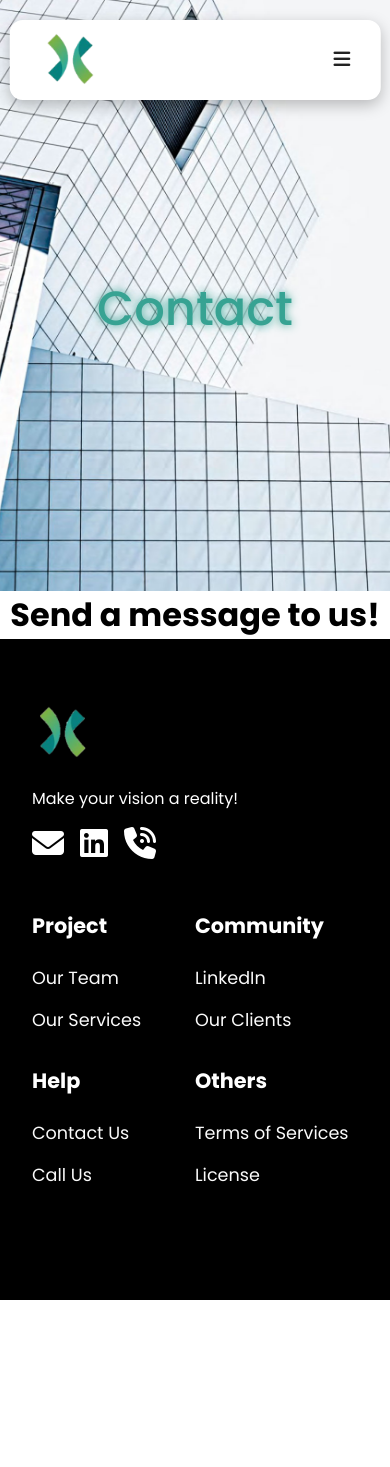
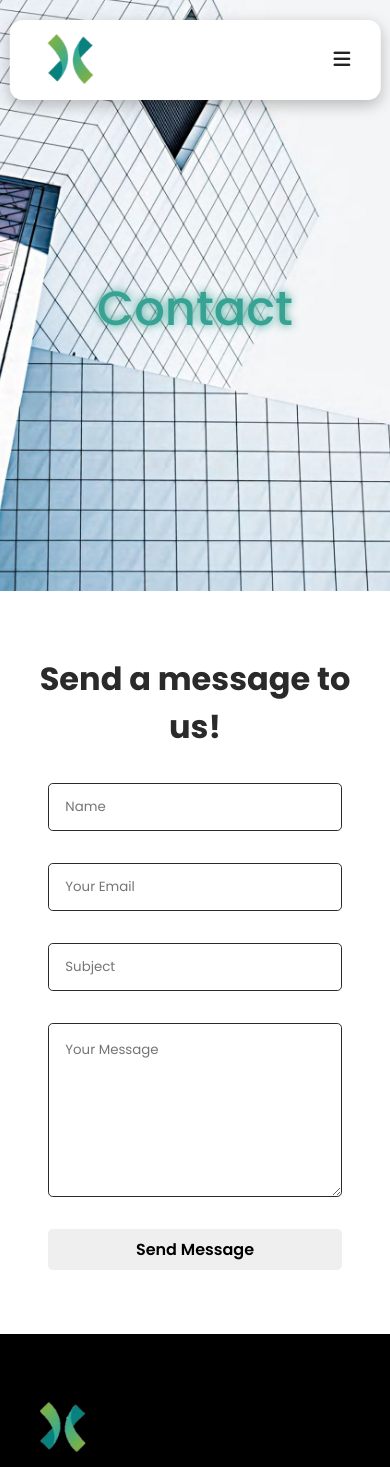
Before and after one commit to carlaaguero/Future-Achievement, a React (Create React App) app: page /contact in a window 390 px wide. Shown: the top 1467 px of the page. Before the commit the page ends 1300 px from the top, so only its background shows below. Built offline with nearby package versions, Linux system fonts and the light colour scheme.

Commit message:
Creating Contact Form components, setting up using EmailJS, adding CSS and responsive styles, and README.md.

```diff
--- a/package.json
+++ b/package.json
@@ -6,6 +6,7 @@
     "@testing-library/jest-dom": "^5.17.0",
     "@testing-library/react": "^13.4.0",
     "@testing-library/user-event": "^13.5.0",
+    "emailjs-com": "^3.2.0",
     "react": "^18.2.0",
     "react-dom": "^18.2.0",
     "react-icons": "^5.0.1",
--- a/src/components/ContactForm.css
+++ b/src/components/ContactForm.css
@@ -0,0 +1,55 @@
+.form-container {
+    margin: 4rem 6rem;
+    color: #2a2a2a;
+}
+
+.form-container form {
+    padding-top: 3rem;
+    display: flex;
+    flex-direction: column;
+    width: 50%;
+    margin: auto;
+}
+
+.form-container input{
+    height: 3rem;
+    padding: 0 1rem;
+    margin-bottom: 2rem;
+    border-radius: .3rem;
+    border: 1px solid #2a2a2a;
+}
+
+.form-container textarea {
+    padding: 1rem;
+    margin-bottom: 2rem;
+    border-radius: 0.3rem;
+    border: 1px solid #2a2a2a;
+}
+
+.form-container button {
+    display: inline;
+}
+
+.confirmation-message {
+    padding-top: 3rem;
+    display: flex;
+    flex-direction: column;
+    width: 50%;
+    margin: auto;
+    background-color: #38a393;
+    color: white;
+    padding: 10px;
+    border-radius: 5px;
+    margin-top: 10px;
+    text-align: center;
+}
+
+@media screen and (max-width: 850px) {
+    .form-container {
+        margin: 4rem 2rem;
+    }
+    .form-container form {
+        padding-top: 2rem;
+        width: 90%;
+    }
+}
--- a/src/components/ContactForm.js
+++ /dev/null
@@ -1,11 +0,0 @@
-import "./ContactForm.css"
-
-function ContactForm() {
-    return(
-        <div className="form-container">
-            <h1>Send a message to us!</h1>
-        </div>
-    )
-}
-
-export default ContactForm
--- /dev/null
+++ b/src/components/ContactForm.jsx
@@ -0,0 +1,35 @@
+import "./ContactForm.css"
+import React, { useRef, useState } from 'react'
+import emailjs from 'emailjs-com'
+
+const ContactForm = () => {
+    const form = useRef();
+    const [enviado, setEnviado] = useState(false);
+
+    const sendEmail = (e) => {
+      e.preventDefault();
+
+      emailjs.sendForm('service_75hxm2d', 'template_vud93ic', form.current, 'o4P7u8u4sJRhc8SgD')
+        .then((result) => {
+            console.log(result.text);
+            setEnviado(true);
+        }, (error) => {
+            console.log(error.text);
+        });
+    };
+
+    return(
+        <div className="form-container">
+            <h1>Send a message to us!</h1>
+            <form ref={form} onSubmit={sendEmail}>
+                <input type="text" name='name' placeholder="Name" required />
+                <input type="email" name='email' placeholder="Your Email" required />
+                <input type="subject" name='subject' placeholder="Subject" />
+                <textarea name="message" rows="7" placeholder="Your Message" required></textarea>
+                <button type='submit'>Send Message</button>
+            </form>
+            {enviado && <p className="confirmation-message">Message sent successfully. Thank You!</p>}
+        </div>
+    )
+}
+export default ContactForm
--- a/src/components/Footer.js
+++ b/src/components/Footer.js
@@ -30,20 +30,20 @@ const Footer = () =>{
             </div>
             <div>
                 <h4>Community</h4>
-                <a href="https://www.linkedin.com/feed/">LinkedIn</a>
+                <a href="https://www.linkedin.com/feed/" target="_blank">LinkedIn</a>
                 <a href="/clients">Our Clients</a>
 
 
             </div>
             <div>
                 <h4>Help</h4>
-                <a href="/services">Contact Us</a>
+                <a href="/contact">Contact Us</a>
                 <a href="tel:+966550870588">Call Us</a>
             </div>
             <div>
                 <h4>Others</h4>
                 <a href="/contact">Terms of Services</a>
-                <a href="/s">License</a>
+                <a href="/contact">License</a>
             </div>
 
             </div>
--- a/src/routes/Home.js
+++ b/src/routes/Home.js
@@ -15,7 +15,7 @@ function Home (){
             title="Future Achievement"
             text="Make your vision a reality!"
             buttonText="Contact us"
-            url="/"
+            url="/contact"
             btnClass="show"
          />
          <About />
```
Also changed, not shown: 2 other files (tests, documents, lock files or other folders).
